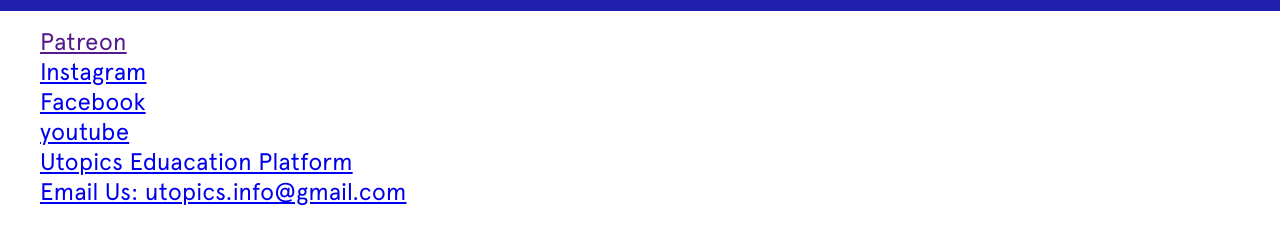
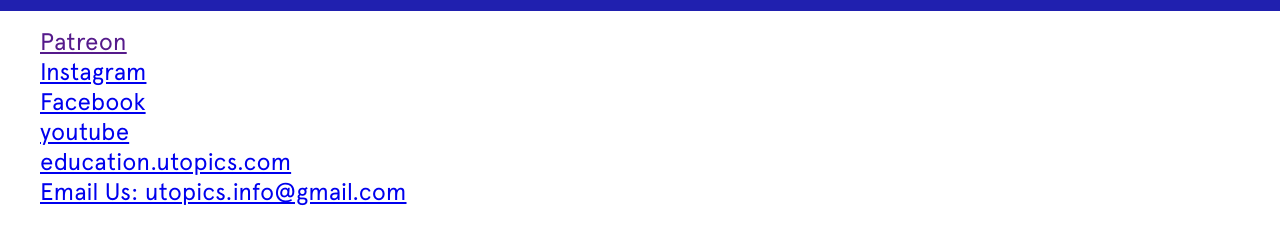
Before and after one commit to deuxp/utopics-link-tree, a website: page index.html in a window 1280 px wide. Shown: the part 186-430 px from the top of the page. Drawn offline with Linux system fonts and the light colour scheme; files whose address does not match are found by name.

Commit message:
change edu title

```diff
--- a/index.html
+++ b/index.html
@@ -20,7 +20,7 @@
     <li><a href="https://www.instagram.com/utopics/?hl=en">Instagram</a></li>
     <li><a href="https://facebook.com/utop1cs">Facebook</a></li>
     <li><a href="https://www.youtube.com/utopics">youtube</a></li>
-    <li><a href="https://utopics.vhx.tv/">Utopics Eduacation Platform</a></li>
+    <li><a href="https://utopics.vhx.tv/">education.utopics.com</a></li>
     <li>
       <a href="mailto:utopics.info@gmail.com">Email Us: utopics.info@gmail.com</a>
     </li>
```
